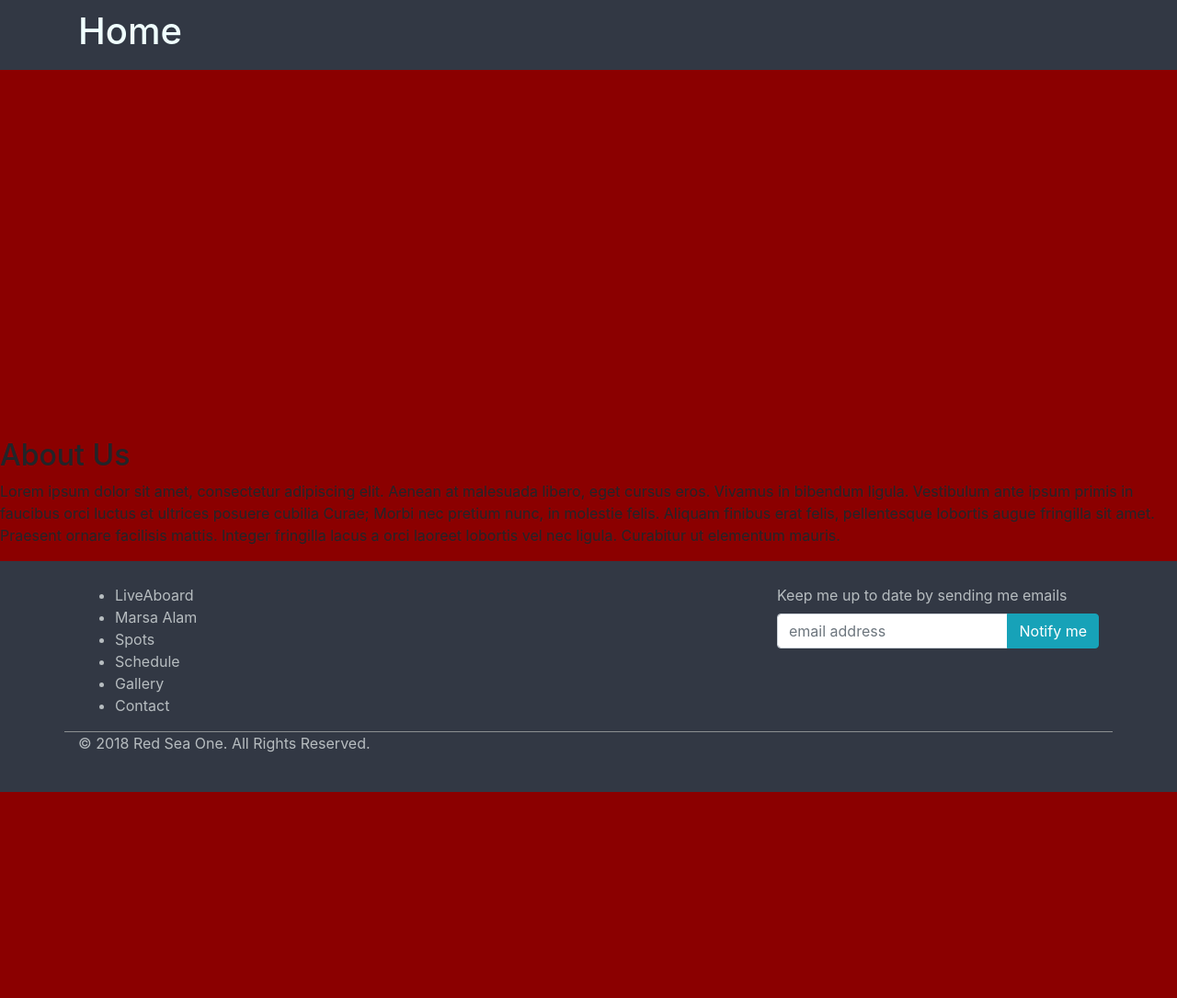
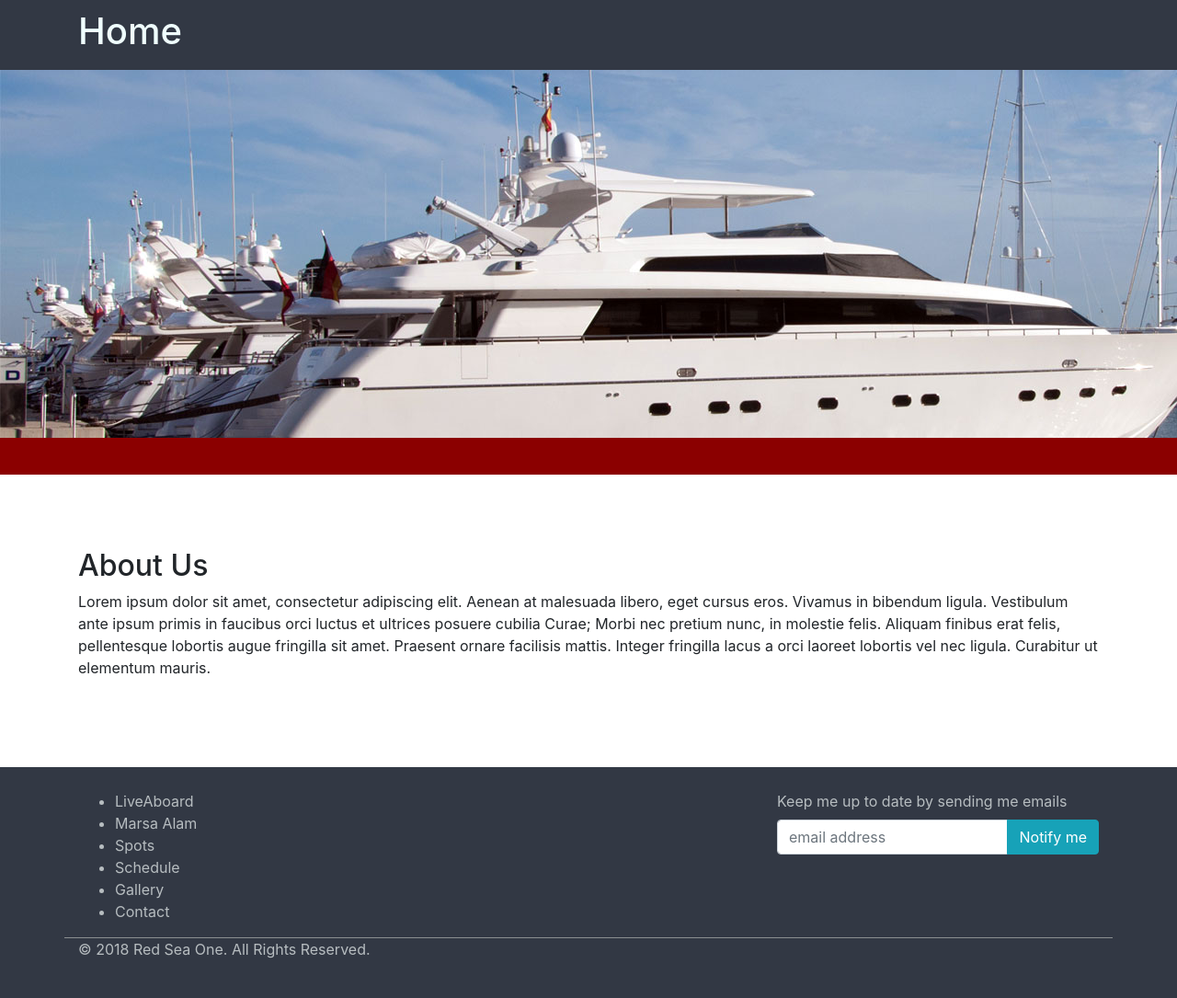
Before and after one commit to romheredia/redseaone, a PHP site: page / in a window 1280 px wide. Shown: the part 86-1171 px from the top of the page at 92% size. Before the commit the page ends 947 px from the top, so only its background shows below. Run offline with PHP 8.4, Linux system fonts and the light colour scheme; some libraries are stand-ins or nearby versions.

Commit message:
converted to php

```diff
--- a/assets/resources/css/style.css
+++ b/assets/resources/css/style.css
@@ -29,6 +29,20 @@ footer {
     background-color: #323844;
     padding: 25px 0;
 }
+
+/*** liveaboard Content ***/
+
+#home {
+    background-image: url('../images/liveaboard-bg.jpg');
+    background-repeat: no-repeat;
+    margin-bottom: 40px;
+}
+
+#about-us {
+    background: white;
+    padding: 80px 0;
+}
+
 /*** liveaboard Content ***/
 
 #liveaboard {
--- a/index.php
+++ b/index.php
@@ -19,6 +19,7 @@
     </header>
 
     <section id="about-us">
+        <div class="container">
             <h2>About Us</h2>
                 <p>
                 Lorem ipsum dolor sit amet, consectetur adipiscing elit. Aenean at malesuada libero, eget cursus eros. Vivamus
@@ -27,6 +28,7 @@
                 sit amet. Praesent ornare facilisis mattis. Integer fringilla lacus a orci laoreet lobortis vel nec ligula.
                 Curabitur ut elementum mauris.
                 </p>
+        </div>
     </section>
 
     <?php include 'footer.php'; ?>
```
Lines whose indentation alone changed are shown as unchanged.
